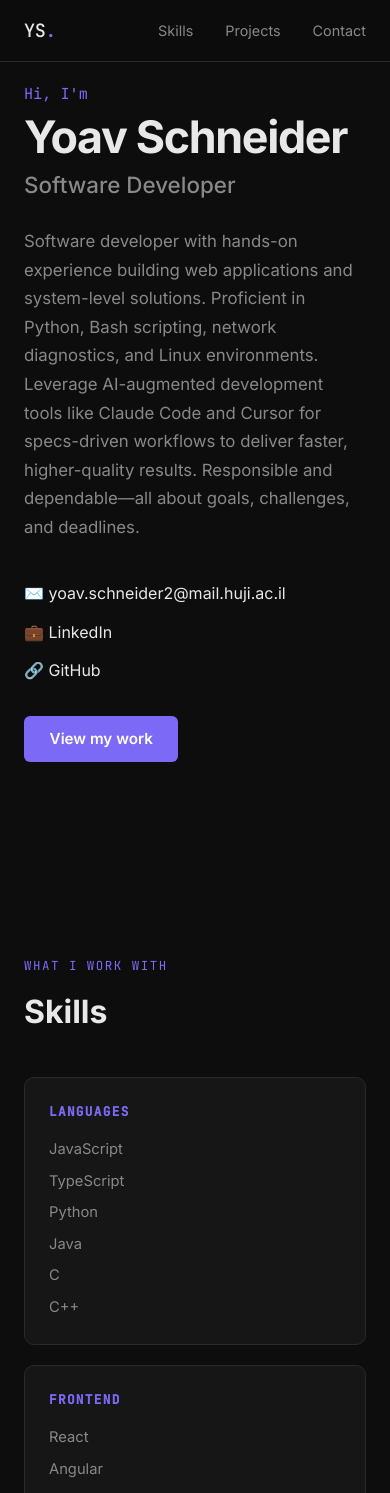
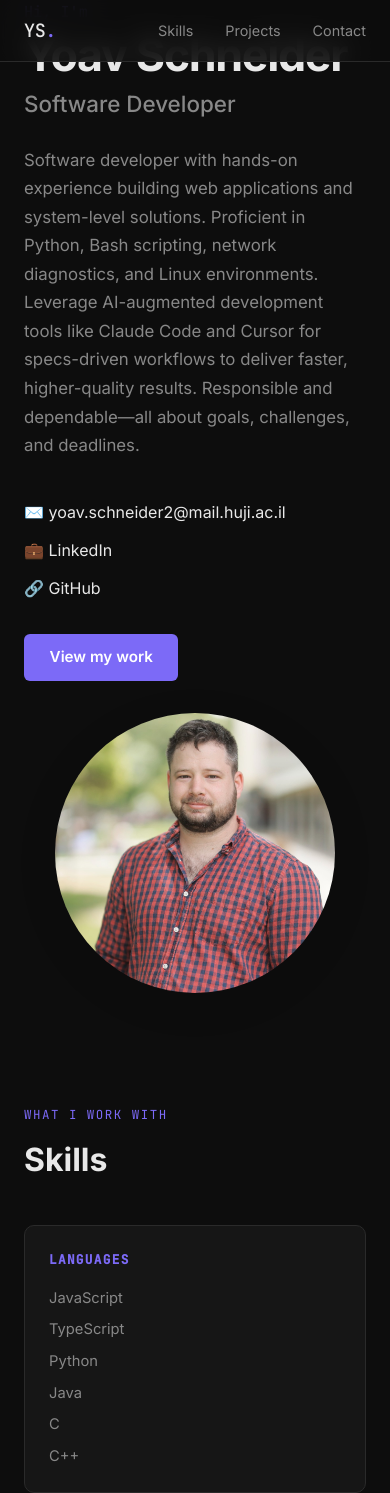
Before and after one commit to yoav235/landingPage, a React (Vite) app: page / in a window 390 px wide. Shown: the top 1493 px of the page. Built offline with nearby package versions, Linux system fonts and the light colour scheme.

Commit message:
feat: implement responsive Hero component with profile image and contact information

```diff
--- a/src/components/Hero.jsx
+++ b/src/components/Hero.jsx
@@ -3,6 +3,8 @@ import styles from './Hero.module.css'
 export default function Hero() {
   return (
     <section id="hero" className={styles.section}>
+      <div className={styles.container}>
+        <div className={styles.content}>
           <p className={styles.greeting}>Hi, I'm</p>
           <h1 className={styles.name}>Yoav Schneider</h1>
           <h2 className={styles.title}>
@@ -25,6 +27,11 @@ export default function Hero() {
           <div className={styles.cta}>
             <a href="#projects" className={styles.btnPrimary}>View my work</a>
           </div>
+        </div>
+        <div className={styles.imageWrapper}>
+          <img src="/profile.jpeg" alt="Yoav Schneider" className={styles.profileImage} />
+        </div>
+      </div>
     </section>
   )
 }
--- a/src/components/Hero.module.css
+++ b/src/components/Hero.module.css
@@ -6,6 +6,37 @@
   max-width: var(--max-w);
   margin: 0 auto;
   padding: 0 1.5rem;
+}
+
+.container {
+  display: flex;
+  align-items: center;
+  gap: 4rem;
+}
+
+.content {
+  flex: 1;
+  min-width: 0;
+}
+
+.imageWrapper {
+  flex: 0 0 auto;
+  width: 320px;
+  height: 320px;
+  border-radius: 50%;
+  overflow: hidden;
+  background: var(--bg-secondary);
+  display: flex;
+  align-items: center;
+  justify-content: center;
+  box-shadow: 0 10px 40px rgba(0, 0, 0, 0.1);
+}
+
+.profileImage {
+  width: 100%;
+  height: 100%;
+  object-fit: cover;
+  object-position: center 0%;
 }
 
 .greeting {
@@ -96,3 +127,15 @@
   color: var(--accent);
   opacity: 1;
 }
+
+@media (max-width: 768px) {
+  .container {
+    flex-direction: column;
+    gap: 2rem;
+  }
+
+  .imageWrapper {
+    width: 280px;
+    height: 280px;
+  }
+}
```
Also changed, not shown: public/profile.jpeg (added). Lines whose indentation alone changed are shown as unchanged.
